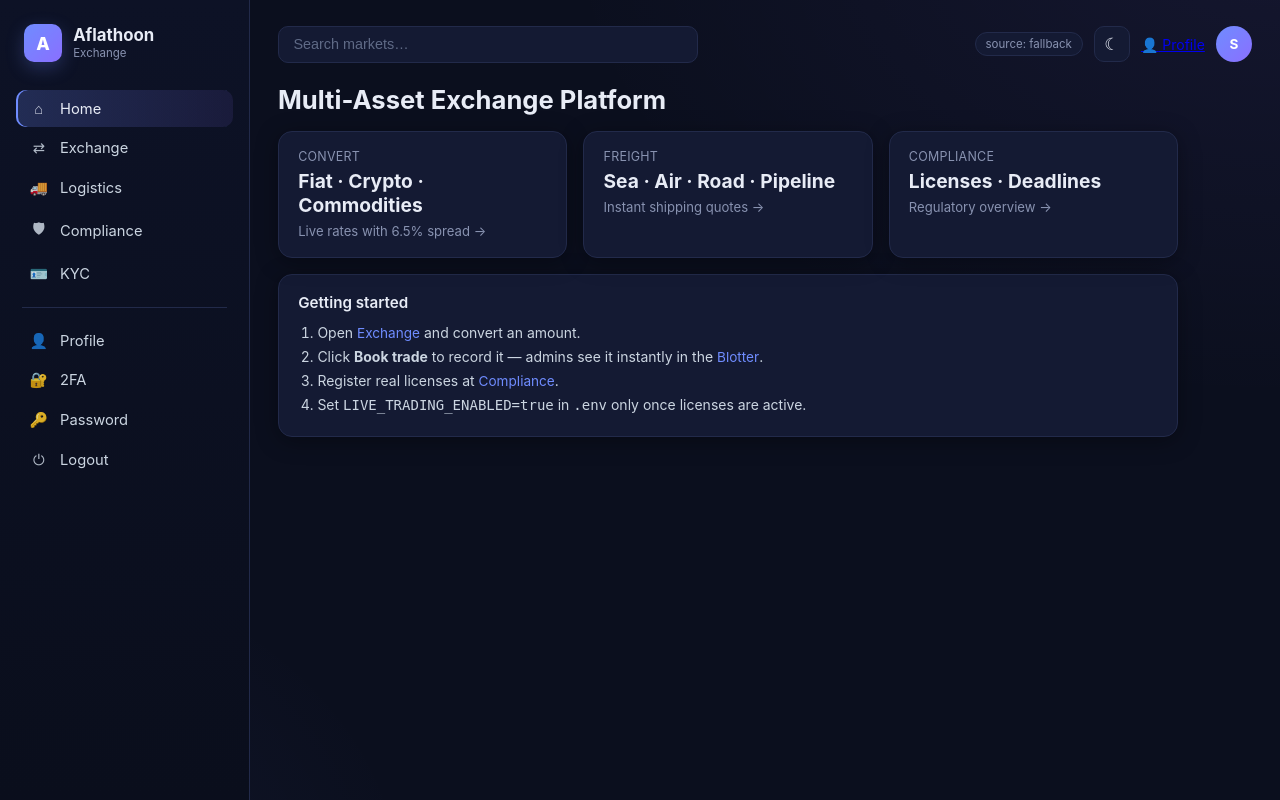
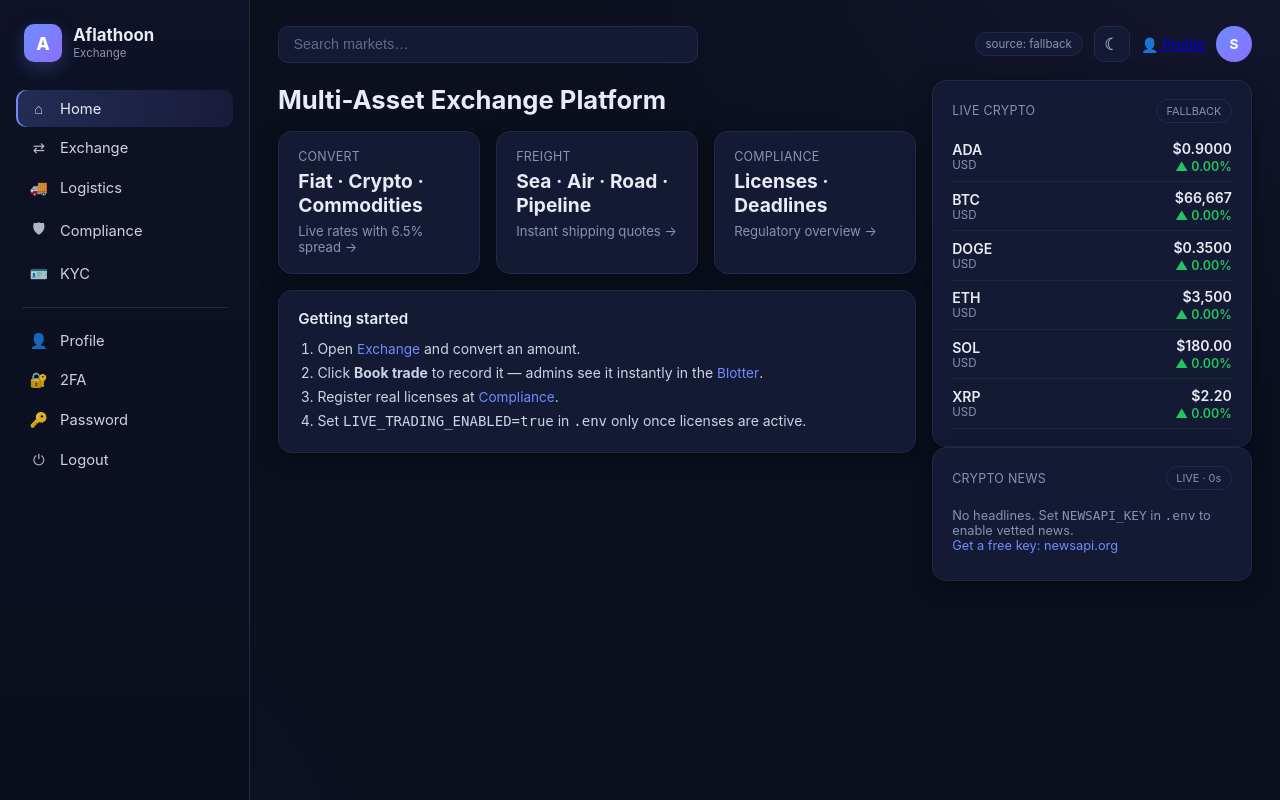
Before and after one commit to Aflathoon/aflathoon-exchange, a Flask app: page / in a window 1280 px wide. Run offline with Flask 3, Linux system fonts and the light colour scheme; the visitor is signed in with stand-in values (Sample User, id 1); data that the repository does not hold is empty; some libraries are stand-ins or nearby versions.

Commit message:
auto-backup: 2026-10-11 20:45:16

```diff
--- a/app/__init__.py
+++ b/app/__init__.py
@@ -76,7 +76,7 @@ def create_app(config_name: str = None):
         return db.session.get(User, int(user_id))
 
     # --- Blueprints ---
-    from app.routes import main_bp, auth_bp, exchange_bp, admin_bp, logistics_bp, compliance_bp, kyc_bp
+    from app.routes import main_bp, auth_bp, exchange_bp, admin_bp, logistics_bp, compliance_bp, kyc_bp, ticker_bp, alerts_bp
     app.register_blueprint(main_bp)
     app.register_blueprint(auth_bp, url_prefix='/auth')
     app.register_blueprint(exchange_bp, url_prefix='/exchange')
@@ -84,6 +84,8 @@ def create_app(config_name: str = None):
     app.register_blueprint(logistics_bp, url_prefix='/logistics')
     app.register_blueprint(compliance_bp, url_prefix='/compliance')
     app.register_blueprint(kyc_bp, url_prefix='/kyc')
+    app.register_blueprint(ticker_bp)
+    app.register_blueprint(alerts_bp)
 
     # --- Enforce 2FA after login ---
     @app.before_request
--- a/app/models/__init__.py
+++ b/app/models/__init__.py
@@ -7,10 +7,11 @@ from app.models.license import License, Deadline, ComplianceDocument
 from app.models.email_token import EmailToken
 from app.models.audit_log import AuditLog
 from app.models.kyc_submission import KYCSubmission
+from app.models.alert import Alert
 
 __all__ = [
     'User', 'Company',
     'Transaction', 'TransactionStatus', 'TransactionType',
     'ExchangeRate', 'ShippingQuote', 'Carrier',
-    'License', 'Deadline', 'ComplianceDocument', 'EmailToken', 'AuditLog', 'KYCSubmission',
+    'License', 'Deadline', 'ComplianceDocument', 'EmailToken', 'AuditLog', 'KYCSubmission', 'Alert',
 ]
--- a/app/routes/__init__.py
+++ b/app/routes/__init__.py
@@ -5,4 +5,6 @@ from app.routes.admin import admin_bp
 from app.routes.logistics import logistics_bp
 from app.routes.compliance import compliance_bp
 from app.routes.kyc import kyc_bp
-__all__ = ['main_bp','auth_bp','exchange_bp','admin_bp','logistics_bp','compliance_bp','kyc_bp']
+from app.routes.ticker import ticker_bp
+from app.routes.alerts import alerts_bp
+__all__ = ['main_bp','auth_bp','exchange_bp','admin_bp','logistics_bp','compliance_bp','kyc_bp','ticker_bp','alerts_bp']
--- /dev/null
+++ b/app/routes/alerts.py
@@ -0,0 +1,49 @@
+import json
+from datetime import datetime, timedelta
+from flask import Blueprint, jsonify, request, session
+from flask_login import current_user
+from app import db
+from app.models.alert import Alert
+from app.services import audit
+
+
+alerts_bp = Blueprint('alerts', __name__)
+
+
+@alerts_bp.route('/api/alerts/active')
+def active():
+    """Return alerts not yet dismissed by the current user."""
+    q = Alert.query.filter(
+        (Alert.expires_at.is_(None)) | (Alert.expires_at > datetime.utcnow())
+    ).order_by(Alert.created_at.desc()).limit(20)
+
+    uid = getattr(current_user, 'id', None)
+    out = []
+    for a in q:
+        if uid and a.is_dismissed_by(uid):
+            continue
+        out.append({
+            'id': a.id,
+            'severity': a.severity,
+            'title': a.title,
+            'body': a.body,
+            'link_url': a.link_url,
+            'link_label': a.link_label,
+            'created_at': a.created_at.isoformat() if a.created_at else None,
+        })
+    return jsonify({'alerts': out})
+
+
+@alerts_bp.route('/api/alerts/<int:aid>/dismiss', methods=['POST'])
+def dismiss(aid):
+    a = Alert.query.get_or_404(aid)
+    uid = getattr(current_user, 'id', None)
+    if not uid:
+        return jsonify({'ok': False, 'error': 'not logged in'}), 401
+
+    ids = list(a.dismissed_by_ids())
+    if uid not in ids:
+        ids.append(uid)
+        a.dismissed_by = json.dumps(ids)
+        db.session.commit()
+    return jsonify({'ok': True})
--- /dev/null
+++ b/app/routes/ticker.py
@@ -0,0 +1,20 @@
+"""
+Live price ticker + news endpoints. Public read-only.
+"""
+from flask import Blueprint, jsonify
+from app.services.crypto_prices import get_prices
+from app.services.crypto_news import get_news
+
+ticker_bp = Blueprint('ticker', __name__)
+
+
+@ticker_bp.route('/api/prices')
+def prices():
+    """Live crypto prices + 24h change."""
+    return jsonify(get_prices().snapshot())
+
+
+@ticker_bp.route('/api/news')
+def news():
+    """Curated news + trending + global market data."""
+    return jsonify(get_news().snapshot())
--- a/app/static/css/admin.css
+++ b/app/static/css/admin.css
@@ -472,3 +472,23 @@ button.pw-toggle, .pw-wrap button.pw-toggle, .auth-card button.pw-toggle {
 }
 .pw-toggle:focus { outline: none; }
 .pw-toggle svg { display: block; pointer-events: none; }
+
+
+/* ---------- Live sidebar (right column) ---------- */
+.afl-with-live {
+  display: grid;
+  grid-template-columns: minmax(0, 1fr) 320px;
+  gap: 1rem;
+  align-items: start;
+}
+@media (max-width: 1200px) {
+  .afl-with-live { grid-template-columns: 1fr; }
+  .afl-livecol { display: none; }
+}
+.afl-livecol {
+  display: flex;
+  flex-direction: column;
+  gap: 1rem;
+  position: sticky;
+  top: 1rem;
+}
--- a/app/templates/base.html
+++ b/app/templates/base.html
@@ -80,8 +80,63 @@
     </div>
   </header>
 
+  <div id="alert-banner-host"></div>
+
+  <script>
+  (function(){
+    'use strict';
+    async function loadAlerts() {
+      var host = document.getElementById('alert-banner-host');
+      if (!host) return;
+      try {
+        var r = await fetch('/api/alerts/active');
+        var j = await r.json();
+        var items = j.alerts || [];
+        if (!items.length) { host.innerHTML = ''; return; }
+        host.innerHTML = items.map(function(a){
+          var bg = a.severity === 'critical' ? 'rgba(239,68,68,.12)' :
+                   a.severity === 'warning'  ? 'rgba(245,158,11,.12)' :
+                                               'rgba(111,140,255,.12)';
+          var br = a.severity === 'critical' ? 'var(--red)' :
+                   a.severity === 'warning'  ? 'var(--amber)' :
+                                               'var(--accent)';
+          var label = a.severity === 'critical' ? '🚨 BREAKING' :
+                      a.severity === 'warning'  ? '⚠' : 'ℹ';
+          return '<div style="display:flex;justify-content:space-between;align-items:center;gap:1rem;padding:.7rem 1rem;margin-bottom:.6rem;background:' + bg + ';border-left:4px solid ' + br + ';border-radius:8px">' +
+            '<div style="flex:1;min-width:0">' +
+              '<div style="font-weight:700;color:var(--text);font-size:.9rem">' + label + ' ' + escapeHtml(a.title) + '</div>' +
+              (a.body ? '<div style="color:var(--text-2);font-size:.82rem;margin-top:.2rem">' + escapeHtml(a.body) + '</div>' : '') +
+            '</div>' +
+            '<div style="display:flex;gap:.5rem;flex-shrink:0">' +
+              (a.link_url ? '<a href="' + escapeHtml(a.link_url) + '" class="afl-btn" style="text-decoration:none;padding:.4rem .8rem;font-size:.8rem">' + escapeHtml(a.link_label || 'Open') + '</a>' : '') +
+              '<button class="afl-btn secondary" style="padding:.4rem .8rem;font-size:.8rem" onclick="dismissAlert(' + a.id + ', this)">Dismiss</button>' +
+            '</div>' +
+          '</div>';
+        }).join('');
+      } catch(e) {}
+    }
+    function escapeHtml(s) { return (s||'').replace(/[&<>"']/g, function(c){return {'&':'&amp;','<':'&lt;','>':'&gt;','"':'&quot;',"'":'&#39;'}[c];}); }
+    window.dismissAlert = async function(id, btn) {
+      btn.disabled = true;
+      try {
+        await fetch('/api/alerts/' + id + '/dismiss', {method: 'POST'});
+        loadAlerts();
+      } catch(e) { btn.disabled = false; }
+    };
+    loadAlerts();
+    setInterval(loadAlerts, 60000);
+  })();
+  </script>
+
   <!-- ============================ PAGE BODY ============================ -->
-  {% block content %}{% endblock %}
+  <div class="afl-with-live">
+    <div>
+      {% block content %}{% endblock %}
+    </div>
+    <aside class="afl-livecol">
+      {% include "partials/_live_sidebar.html" %}
+    </aside>
+  </div>
 
 </main>
 
--- /dev/null
+++ b/app/templates/partials/_live_sidebar.html
@@ -0,0 +1,160 @@
+<!-- ============================================================
+     Live sidebar — crypto prices + market + news
+     Loaded via fetch() so it never slows the initial page render.
+     ============================================================ -->
+<div id="live-sidebar">
+  <div class="afl-card" id="ticker-prices">
+    <div style="display:flex;justify-content:space-between;align-items:center;margin-bottom:.6rem">
+      <div class="afl-k">Live Crypto</div>
+      <span id="prices-source" class="afl-pill muted" style="font-size:.68rem">loading…</span>
+    </div>
+    <div id="prices-list">
+      <div style="color:var(--muted);font-size:.85rem;padding:.6rem 0">Fetching prices…</div>
+    </div>
+  </div>
+
+  <div class="afl-card" id="market-global" style="display:none">
+    <div class="afl-k" style="margin-bottom:.6rem">Market Overview</div>
+    <div id="global-stats"></div>
+  </div>
+
+  <div class="afl-card" id="trending-card" style="display:none">
+    <div class="afl-k" style="margin-bottom:.6rem">🔥 Trending</div>
+    <div id="trending-list"></div>
+  </div>
+
+  <div class="afl-card" id="news-card">
+    <div style="display:flex;justify-content:space-between;align-items:center;margin-bottom:.5rem">
+      <div class="afl-k">Crypto News</div>
+      <span id="news-source" class="afl-pill muted" style="font-size:.68rem">—</span>
+    </div>
+    <div id="news-list">
+      <div style="color:var(--muted);font-size:.85rem;padding:.6rem 0">Loading…</div>
+    </div>
+    <div id="news-empty" style="display:none;color:var(--muted);font-size:.8rem;padding:.6rem 0">
+      No headlines. Set <code>NEWSAPI_KEY</code> in <code>.env</code> to enable vetted news.<br>
+      <span style="color:var(--accent)">Get a free key: newsapi.org</span>
+    </div>
+  </div>
+</div>
+
+<script>
+(function(){
+  'use strict';
+
+  function fmtUSD(n) {
+    if (n === null || n === undefined) return '—';
+    if (n >= 1000) return '$' + Number(n).toLocaleString(undefined, {maximumFractionDigits: 0});
+    if (n >= 1)    return '$' + Number(n).toFixed(2);
+    return '$' + Number(n).toFixed(4);
+  }
+  function fmtCompact(n) {
+    if (!n) return '—';
+    const units = [[1e12,'T'],[1e9,'B'],[1e6,'M']];
+    for (const [div, suf] of units) if (n >= div) return '$' + (n/div).toFixed(1) + suf;
+    return '$' + Number(n).toLocaleString();
+  }
+  function arrow(change) {
+    if (change === null || change === undefined) return '';
+    const up = change >= 0;
+    return `<span style="color:${up ? 'var(--green)' : 'var(--red)'};font-weight:600;font-size:.78rem">${up ? '▲' : '▼'} ${Math.abs(change).toFixed(2)}%</span>`;
+  }
+  function esc(s) { return (s||'').replace(/[&<>"']/g, c => ({'&':'&amp;','<':'&lt;','>':'&gt;','"':'&quot;',"'":'&#39;'}[c])); }
+
+  // ------------------------------------------------------------------ prices
+  async function loadPrices() {
+    try {
+      const r = await fetch('/api/prices');
+      const j = await r.json();
+      const src = document.getElementById('prices-source');
+      if (src) {
+        src.textContent = (j.source || 'fallback').toUpperCase() +
+          (j.last_ok_seconds_ago !== null && j.last_ok_seconds_ago !== undefined ? ' · ' + j.last_ok_seconds_ago + 's' : '');
+        src.className = 'afl-pill ' + (j.source === 'live' ? '' : 'muted');
+      }
+      const list = document.getElementById('prices-list');
+      const entries = Object.entries(j.prices || {});
+      if (!entries.length) {
+        list.innerHTML = '<div style="color:var(--muted);font-size:.85rem">No prices available.</div>';
+        return;
+      }
+      list.innerHTML = entries.map(([sym, p]) => `
+        <div style="display:flex;justify-content:space-between;align-items:center;padding:.45rem 0;border-bottom:1px solid var(--border-2)">
+          <div>
+            <div style="font-weight:600;color:var(--text);font-size:.88rem">${sym}</div>
+            <div style="font-size:.72rem;color:var(--muted)">USD</div>
+          </div>
+          <div style="text-align:right">
+            <div style="font-weight:600;color:var(--text);font-size:.88rem">${fmtUSD(p.price)}</div>
+            <div>${arrow(p.change_24h)}</div>
+          </div>
+        </div>
+      `).join('');
+    } catch (e) {
+      console.warn('[ticker] prices fetch failed', e);
+    }
+  }
+
+  // ------------------------------------------------------------------ news
+  async function loadNews() {
+    try {
+      const r = await fetch('/api/news');
+      const j = await r.json();
+      const srcEl = document.getElementById('news-source');
+      if (srcEl) {
+        srcEl.textContent = (j.source || '—').toUpperCase() +
+          (j.last_ok_seconds_ago !== null && j.last_ok_seconds_ago !== undefined ? ' · ' + j.last_ok_seconds_ago + 's' : '');
+      }
+
+      // Global market
+      const g = j.global || {};
+      if (g.market_cap_usd || g.btc_dominance) {
+        document.getElementById('market-global').style.display = 'block';
+        document.getElementById('global-stats').innerHTML = `
+          <div style="display:flex;justify-content:space-between;padding:.3rem 0"><span style="color:var(--muted);font-size:.8rem">Market cap</span><span style="font-size:.85rem;font-weight:600">${fmtCompact(g.market_cap_usd)}</span></div>
+          <div style="display:flex;justify-content:space-between;padding:.3rem 0"><span style="color:var(--muted);font-size:.8rem">24h volume</span><span style="font-size:.85rem;font-weight:600">${fmtCompact(g.volume_24h_usd)}</span></div>
+          <div style="display:flex;justify-content:space-between;padding:.3rem 0"><span style="color:var(--muted);font-size:.8rem">BTC dominance</span><span style="font-size:.85rem;font-weight:600">${g.btc_dominance ? g.btc_dominance.toFixed(1) + '%' : '—'}</span></div>
+          <div style="display:flex;justify-content:space-between;padding:.3rem 0"><span style="color:var(--muted);font-size:.8rem">24h change</span><span>${arrow(g.market_cap_change_24h)}</span></div>
+        `;
+      }
+
+      // Trending
+      const trend = j.trending || [];
+      if (trend.length) {
+        document.getElementById('trending-card').style.display = 'block';
+        document.getElementById('trending-list').innerHTML = trend.slice(0, 5).map(t => `
+          <div style="display:flex;justify-content:space-between;align-items:center;padding:.35rem 0;font-size:.82rem">
+            <span style="color:var(--text);font-weight:600">${esc(t.symbol)}</span>
+            <span style="color:var(--muted);font-size:.75rem">${esc(t.name)}</span>
+            ${t.rank ? `<span style="color:var(--muted);font-size:.72rem">#${t.rank}</span>` : ''}
+          </div>
+        `).join('');
+      }
+
+      // News articles
+      const items = j.news || [];
+      const listEl = document.getElementById('news-list');
+      const emptyEl = document.getElementById('news-empty');
+      if (!items.length) {
+        listEl.innerHTML = '';
+        emptyEl.style.display = 'block';
+        return;
+      }
+      listEl.innerHTML = items.slice(0, 6).map(a => `
+        <a href="${esc(a.url)}" target="_blank" rel="noopener" style="display:block;padding:.5rem 0;border-bottom:1px solid var(--border-2);text-decoration:none">
+          <div style="color:var(--text);font-size:.83rem;font-weight:500;line-height:1.35">${esc(a.title)}</div>
+          <div style="color:var(--muted);font-size:.7rem;margin-top:.2rem">${esc(a.source || '')} · ${a.published_at ? new Date(a.published_at).toLocaleTimeString([], {hour:'2-digit',minute:'2-digit'}) : ''}</div>
+        </a>
+      `).join('');
+    } catch (e) {
+      console.warn('[news] fetch failed', e);
+    }
+  }
+
+  // ------------------------------------------------------------------ boot
+  loadPrices();
+  loadNews();
+  setInterval(loadPrices, 90000);   // match backend refresh
+  setInterval(loadNews, 300000);
+})();
+</script>
```
Also changed, not shown: app/models/alert.py (added, +34 -0 lines).
